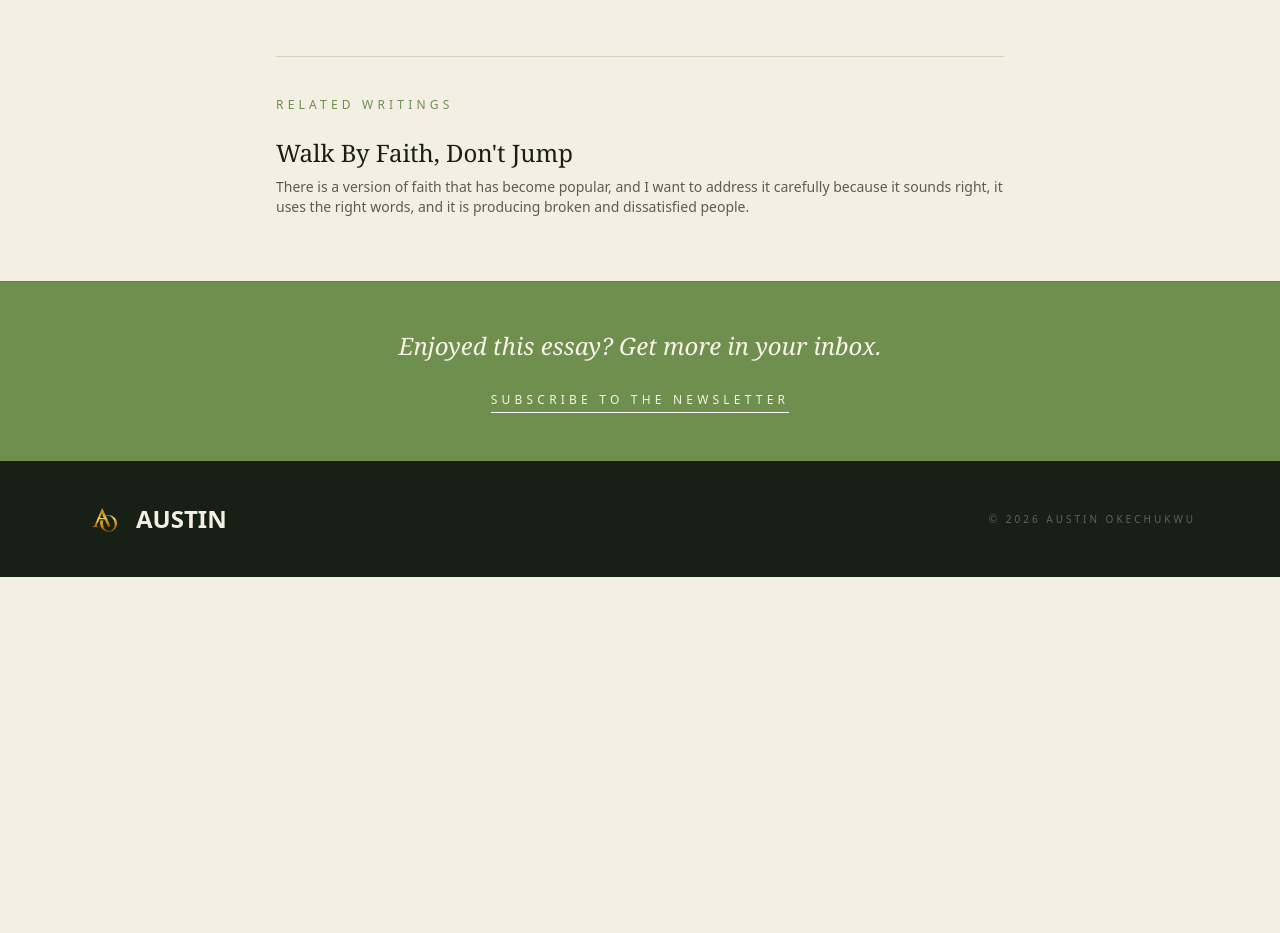
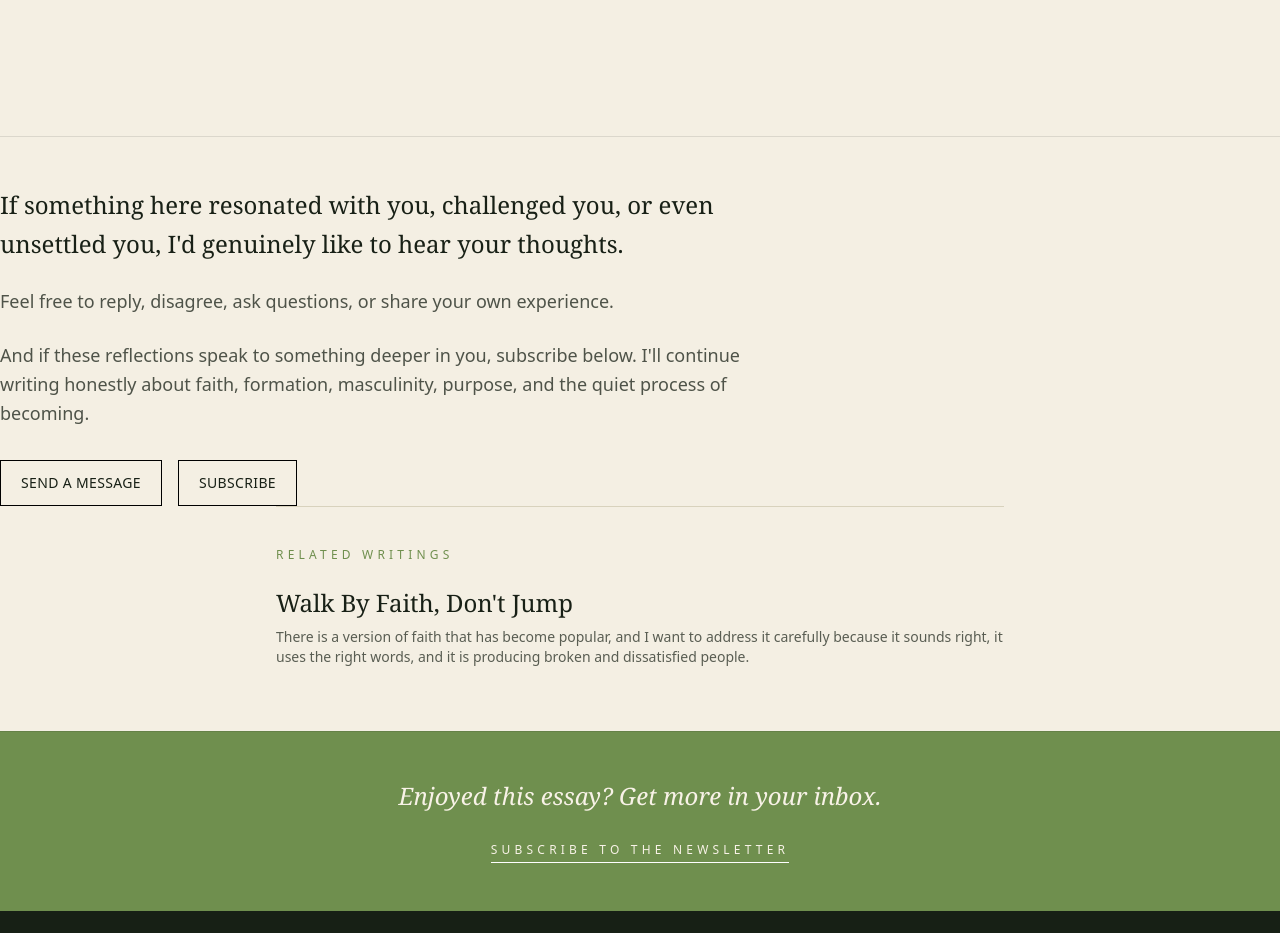
Before and after one commit to conditassociatesltd-gif/purposeful-builder, a Next.js app in the folder purposeful-builder/: page /writing/formation in a window 1280 px wide. Shown: the part 4900-5833 px from the top of the page. Before the commit the page ends 5477 px from the top, so only its background shows below. Built offline with nearby package versions, Linux system fonts and the light colour scheme.

Commit message:
Add global essay CTA

```diff
--- a/purposeful-builder/app/page.tsx
+++ b/purposeful-builder/app/page.tsx
@@ -36,7 +36,7 @@ const essays = allEssays.slice(1, 4);
             </div>
 
             <div>
-              <p className="text-[10px] tracking-[0.35em] uppercase" style={{ color: "var(--rust)" }}>
+              <p className="text-[20px] tracking-[0.35em] uppercase" style={{ color: "var(--rust)" }}>
                 Austin
               </p>
               <h1 className="text-2xl md:text-3xl font-black uppercase leading-none">
--- a/purposeful-builder/app/writing/[slug]/page.tsx
+++ b/purposeful-builder/app/writing/[slug]/page.tsx
@@ -96,6 +96,40 @@ export default async function EssayPage({ params }: { params: Promise<{ slug: st
       <article className="essay-content max-w-3xl mx-auto px-5 py-14 prose prose-lg dark:prose-invert">
         <MdxRenderer content={essay.content} />
       </article>
+      <section className="mt-20 border-t border-black/10 pt-12">
+  <div className="max-w-3xl">
+    <p className="font-serif text-2xl leading-relaxed">
+      If something here resonated with you, challenged you, or even unsettled you,
+      I'd genuinely like to hear your thoughts.
+    </p>
+
+    <p className="mt-6 text-lg leading-relaxed opacity-75">
+      Feel free to reply, disagree, ask questions, or share your own experience.
+    </p>
+
+    <p className="mt-6 text-lg leading-relaxed opacity-75">
+      And if these reflections speak to something deeper in you, subscribe below.
+      I'll continue writing honestly about faith, formation, masculinity, purpose,
+      and the quiet process of becoming.
+    </p>
+
+    <div className="mt-8 flex flex-wrap gap-4">
+      <a
+        href="mailto:hello@austinokechukwu.com"
+        className="border border-black px-5 py-3 text-sm tracking-wide uppercase hover:bg-black hover:text-white transition"
+      >
+        Send a Message
+      </a>
+
+      <a
+        href="/#subscribe"
+        className="border border-black px-5 py-3 text-sm tracking-wide uppercase hover:bg-black hover:text-white transition"
+      >
+        Subscribe
+      </a>
+    </div>
+  </div>
+</section>
       <section className="max-w-3xl mx-auto px-5 pb-16">
   <div className="border-t border-[#d8d2bd] pt-10">
     <p className="text-xs tracking-[0.35em] uppercase mb-6" style={{ color: "var(--rust)" }}>
```
Also changed, not shown: purposeful-builder/public/essays/essential-non-essential.jpg (added), 1 other file (tests, documents, lock files or other folders).
